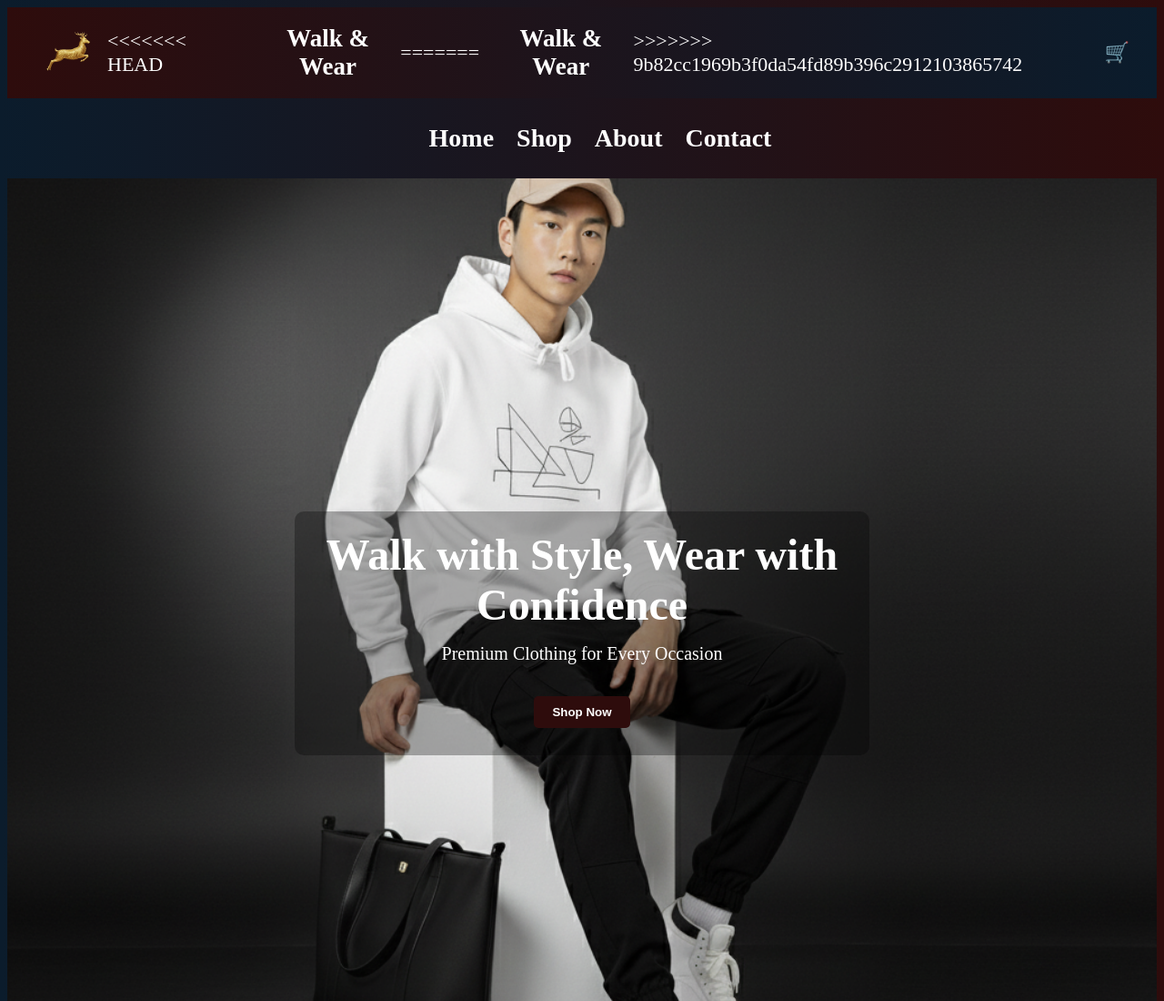
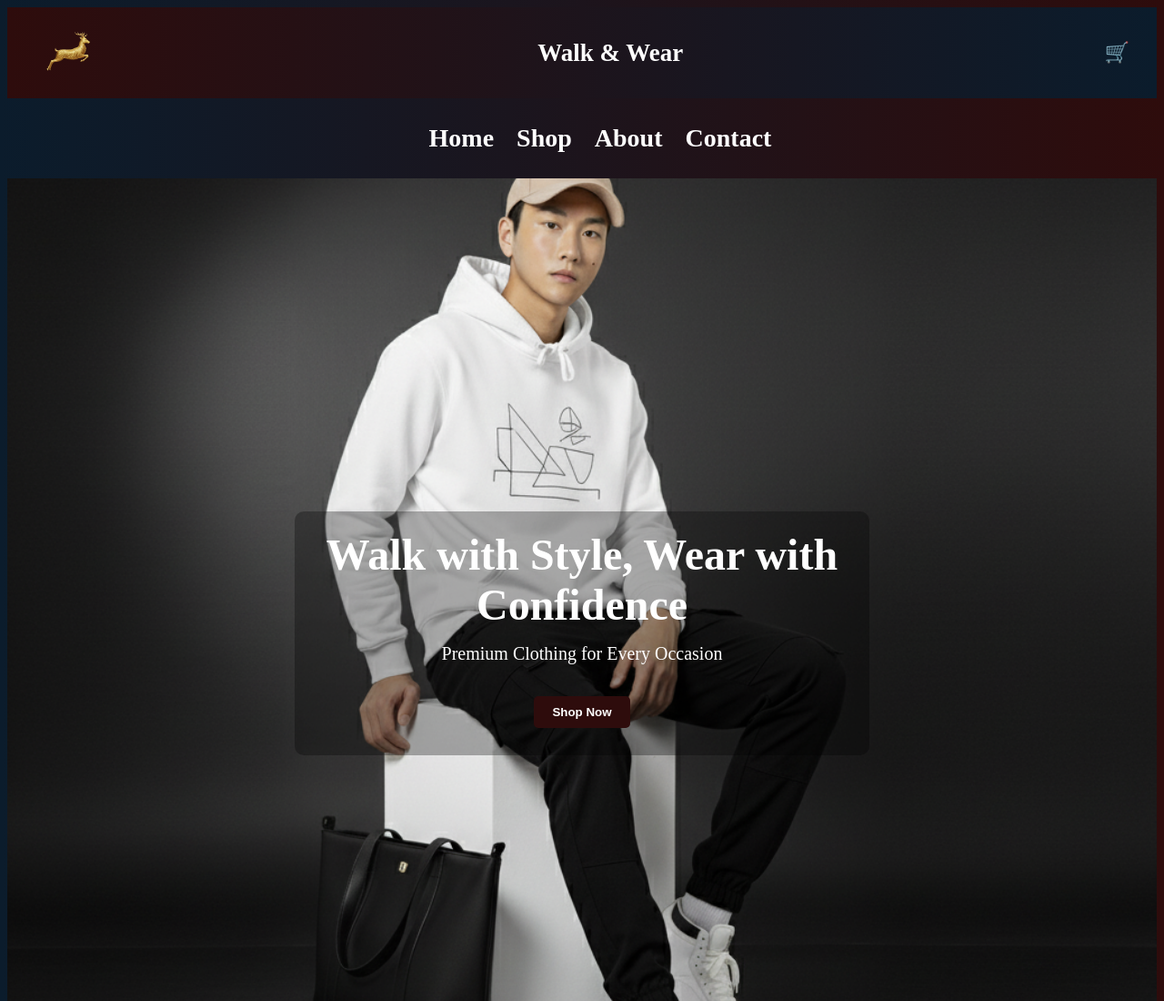
Before and after one commit to afnanfaisal172-jpg/Walknwear.com, a plain HTML site: page index.html in a window 1280 px wide. Shown: the top 1100 px of the page at 91% size. Drawn offline with Linux system fonts and the light colour scheme.

Commit message:
resolved merge conflict

```diff
--- a/index.html
+++ b/index.html
@@ -9,24 +9,13 @@
 </head>
 <body>
 
-
-
-
-  <nav class="navbar">
+<nav class="navbar">
   <img src="/Logo.png" alt="Logo" class="logo" />
-<<<<<<< HEAD
-
-  <div class="title">Walk & Wear</div>
-
-=======
-  <div class="title">Walk & Wear</div>
->>>>>>> 9b82cc1969b3f0da54fd89b396c2912103865742
+    <div class="title">Walk & Wear</div>
   <ul>
     <li class="card"><a href="/card.html">🛒</a></li>
   </ul>
 </nav>
-
-
 <nav>
   <ul class="nav-links">
 
```
